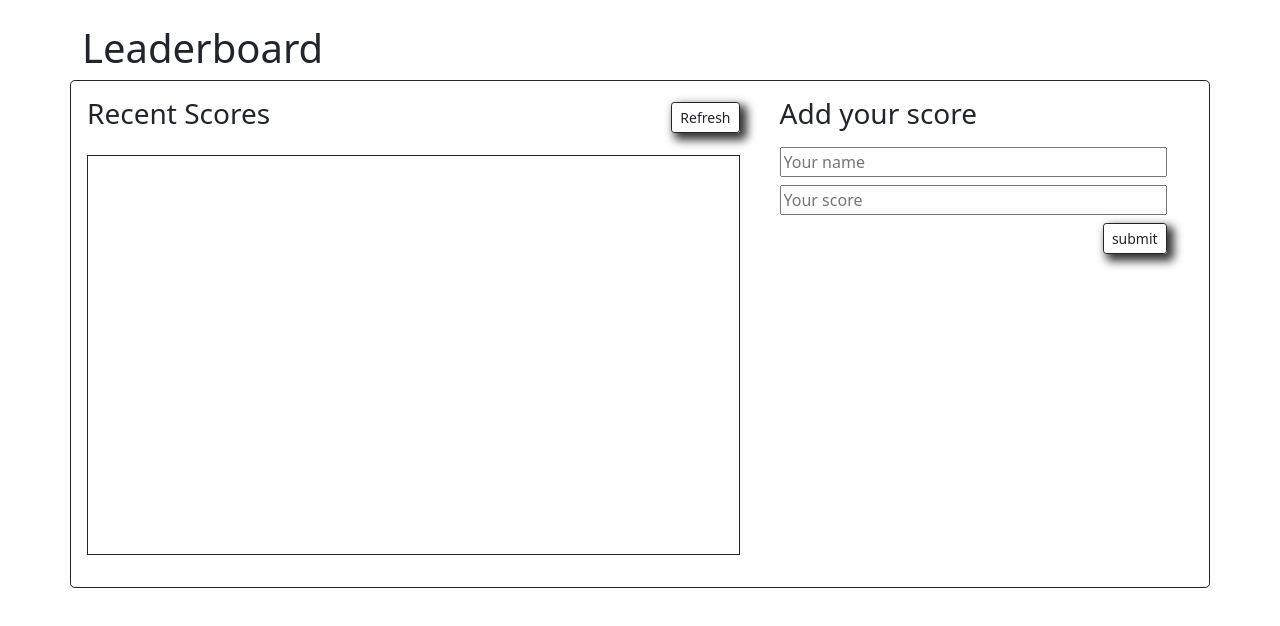
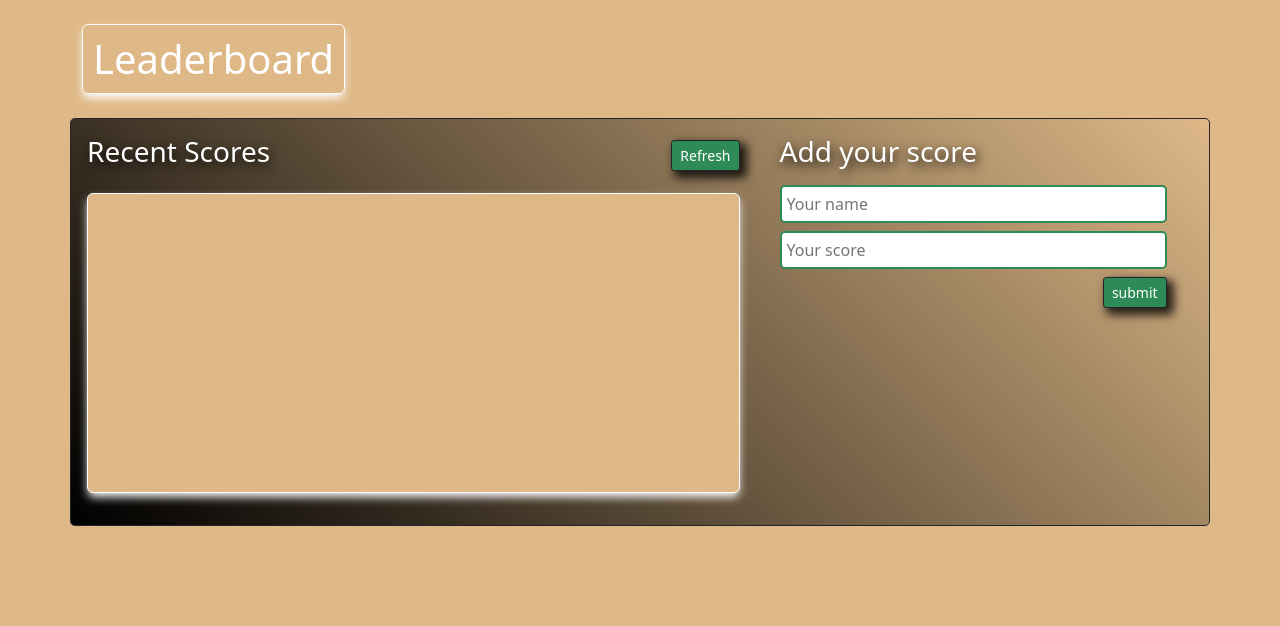
Before and after one commit to bronnie313/leaderboard, a website built with webpack: page src/index.html in a window 1280 px wide. Built offline with nearby package versions, Linux system fonts and the light colour scheme.

Commit message:
Add styling to the leader boad

```diff
--- a/src/index.html
+++ b/src/index.html
@@ -9,21 +9,21 @@
 </head>
 <body>
     <header class="container mt-4">
-        <h1>Leaderboard</h1>
+        <h1 class="header">Leaderboard</h1>
     </header>
-    <article class="container flex-wrap p-3 border border-dark rounded-3">
+    <article class="container mt-4 p-3 border border-dark rounded-3">
         <section>
             <div class="d-flex justify-content-between gap-3 align-items-center">
-                <h3>Recent Scores</h3>
+                <h3 class="recent-scores">Recent Scores</h3>
                 <button type="button" class="btn btn-outline-dark btn-sm refresh">Refresh</button>
             </div>
-            <ul class="scores mt-3"></ul>
+            <ol class="scores mt-3"></ol>
         </section>
         <section>
             <h3>Add your score</h3>
             <form  id="form" class="d-flex flex-column gap-2 mt-3 form" action="">
-                <input id="user" type="text" name="user" placeholder="Your name">
-                <input id="score" type="text" name="score" placeholder="Your score">
+                <input id="user" type="text" name="user" placeholder="Your name" required>
+                <input id="score" type="number" name="score" placeholder="Your score" required>
                 <button id="send" type="submit" class="btn btn-outline-dark btn-sm send">submit</button>
             </form>
         </section>
--- a/src/index.js
+++ b/src/index.js
@@ -3,7 +3,7 @@ import addData from './modules/addData.js';
 
 // Get score data from API endpoint
 const getData = async () => {
-  const res = await fetch('https://us-central1-js-capstone-backend.cloudfunctions.net/api/games/4hUxjWxbhx8eZYEYlSSm/scores/');
+  const res = await fetch('https://us-central1-js-capstone-backend.cloudfunctions.net/api/games/OhdtT0dFv50nLaIMDOe2/scores/');
   const data = await res.json();
   return data.result;
 };
@@ -12,9 +12,10 @@ const getData = async () => {
 const displayScore = (data) => {
   const scores = document.querySelector('.scores');
   scores.innerHTML = '';
+  data = data.sort((a, b) => b.score - a.score);
   data.forEach(({ user, score }) => {
     const li = document.createElement('li');
-    li.textContent = `${user}: ${score}`;
+    li.innerHTML = `${user} : ${score}`;
     scores.appendChild(li);
   });
 };
--- a/src/modules/addData.js
+++ b/src/modules/addData.js
@@ -1,5 +1,5 @@
 const addData = async (user, score) => {
-  const res = await fetch('https://us-central1-js-capstone-backend.cloudfunctions.net/api/games/4hUxjWxbhx8eZYEYlSSm/scores/',
+  const res = await fetch('https://us-central1-js-capstone-backend.cloudfunctions.net/api/games/OhdtT0dFv50nLaIMDOe2/scores/',
     {
       method: 'POST',
       headers: {
--- a/src/style.css
+++ b/src/style.css
@@ -2,36 +2,78 @@
   width: fit-content;
   align-self: end;
   box-shadow: 5px 5px 10px 2px rgba(0, 0, 0, 0.8);
+  color: white;
+  background-color: seagreen;
+}
+
+.header {
+  border: 1px solid hsla(240, 7%, 100%, 1);
+  width: fit-content;
+  padding: 10px;
+  border-radius: 6px;
+  background-color: initial;
+  box-shadow: 0 5px 10px -1px hsla(240, 7%, 100%, 1);
+}
+
+input {
+  outline: none;
+  border-radius: 5px;
+  border: 2px solid seagreen;
+  padding: 5px;
+}
+
+body {
+  background-color: burlywood;
+  color: white;
 }
 
 .refresh {
   box-shadow: 5px 5px 10px 2px rgba(0, 0, 0, 0.8);
+  color: white;
+  background-color: seagreen;
 }
 
 .scores {
-  border: 1.5px solid;
-  width: 100%;
-  height: 400px;
-  overflow: scroll;
+  border: 1px solid hsla(240, 7%, 100%, 1);
+  border-radius: 6px;
+  height: 300px;
+  overflow-y: scroll;
+  box-shadow: 0 5px 10px -1px hsla(240, 7%, 100%, 1);
+  background-color: burlywood;
 }
 
 li {
   font-family: 'poppins', sans-serif;
   padding: 10px;
-  color: black;
+  color: hsla(240, 7%, 100%, 1);
+  background-color: seagreen;
+  border-radius: 5px;
+  margin: 5px;
+  border: 1px solid;
 }
 
-li:nth-child(even) {
-  background-color: lightgray;
+::-webkit-scrollbar {
+  width: 10px;
+}
+
+::-webkit-scrollbar-thumb {
+  background-color: seagreen;
+  border-radius: 10px;
 }
 
 article {
   display: grid;
   grid-template-columns: 59% 35%;
   gap: 40px;
+  background: linear-gradient(45deg, black, transparent);
+  flex-wrap: wrap;
 }
 
 ul {
   list-style: none;
   padding: 0;
 }
+
+h3 {
+  filter: drop-shadow(2px 4px 6px black);
+}
```
